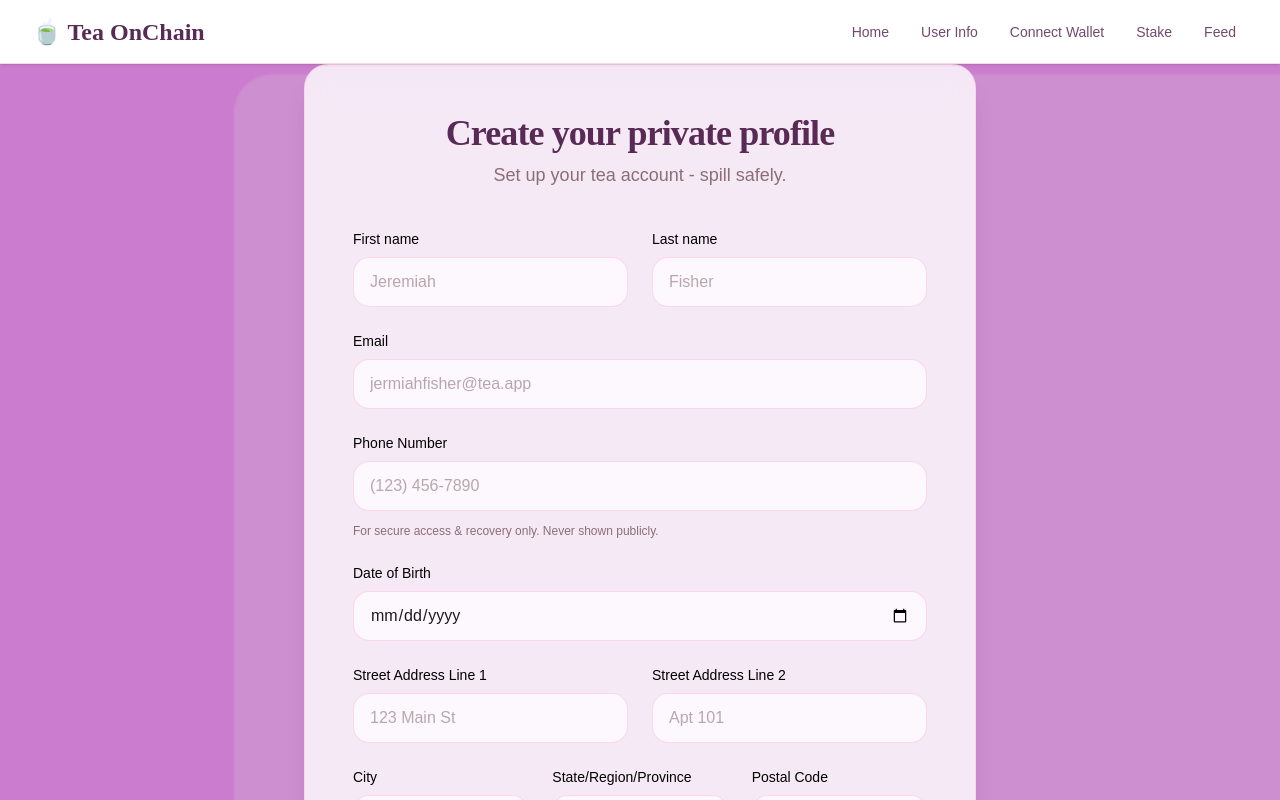
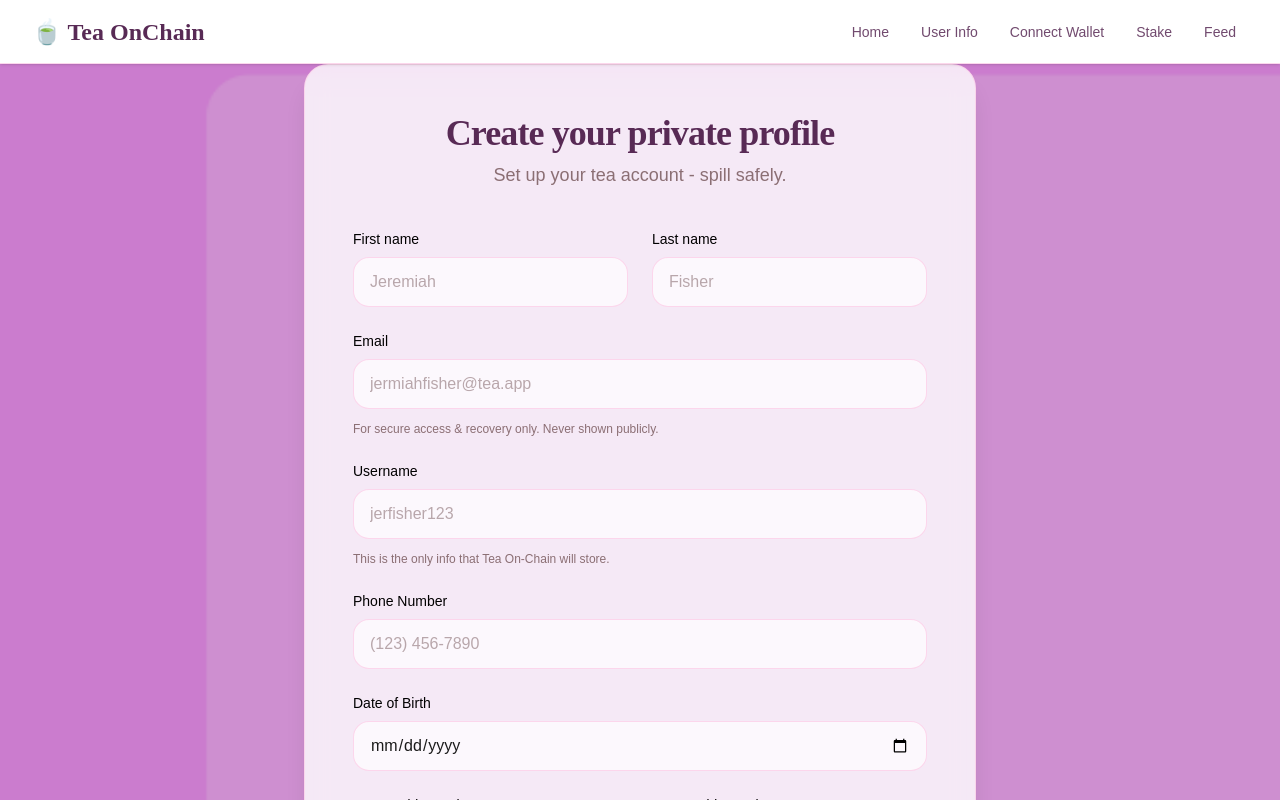
Before and after one commit to shriya-upadhyay/tea-on-chain, a Next.js app: page /frontend/signup/info in a window 1280 px wide. Shown: the top 800 px of the page. Built offline with nearby package versions, Linux system fonts and the light colour scheme.

Commit message:
added username to sign up form

```diff
--- a/src/app/frontend/signup/info/page.tsx
+++ b/src/app/frontend/signup/info/page.tsx
@@ -7,6 +7,7 @@ export default function InfoPage() {
   const [firstName, setFirstName] = useState("");
   const [lastName, setLastName] = useState("");
   const [email, setEmail] = useState("");
+  const [username, setusername] = useState("");
   const [phoneNumber, setPhoneNumber] = useState("");
   const [dateOfBirth, setDateOfBirth] = useState("");
   const [streetLine1, setStreetLine1] = useState("");
@@ -183,6 +184,30 @@ async function handleSubmit() {
                 className="w-full rounded-2xl border border-pink-200/80 bg-white/70 px-4 py-3 text-[#1B1B1B] placeholder-[#8B6F74]/60
                            focus:outline-none focus:ring-2 focus:ring-[#FF2D91] focus:border-transparent"
               />
+              <p className="text-xs text-[#8B6F74] mt-1">
+                For secure access & recovery only. Never shown publicly.
+              </p>
+            </div>
+
+            {/* UserName */}
+            <div className="space-y-2">
+              <label htmlFor="username" className="block text-sm font-medium text-[black]">
+                Username
+              </label>
+              <input
+                id="username"
+                type="text"
+                value={username}
+                onChange={(e) => setusername(e.target.value)}
+                placeholder="jerfisher123"
+                autoComplete="name"
+                required
+                className="w-full rounded-2xl border border-pink-200/80 bg-white/70 px-4 py-3 text-[#1B1B1B] placeholder-[#8B6F74]/60
+                           focus:outline-none focus:ring-2 focus:ring-[#FF2D91] focus:border-transparent"
+              />
+              <p className="text-xs text-[#8B6F74] mt-1">
+                This is the only info that Tea On-Chain will store.
+              </p>
             </div>
 
             {/* Phone Number */}
@@ -201,9 +226,6 @@ async function handleSubmit() {
                 className="w-full rounded-2xl border border-pink-200/80 bg-white/70 px-4 py-3 text-[#1B1B1B] placeholder-[#8B6F74]/60
                         focus:outline-none focus:ring-2 focus:ring-[#FF2D91] focus:border-transparent"
               />
-              <p className="text-xs text-[#8B6F74] mt-1">
-                For secure access & recovery only. Never shown publicly.
-              </p>
             </div>
 
             {/* Date of Birth */}
```
